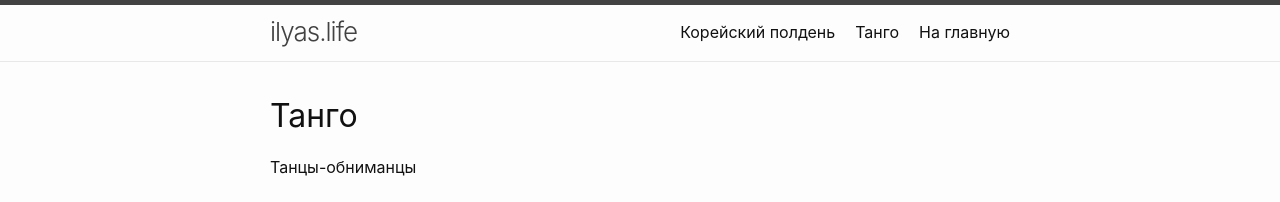
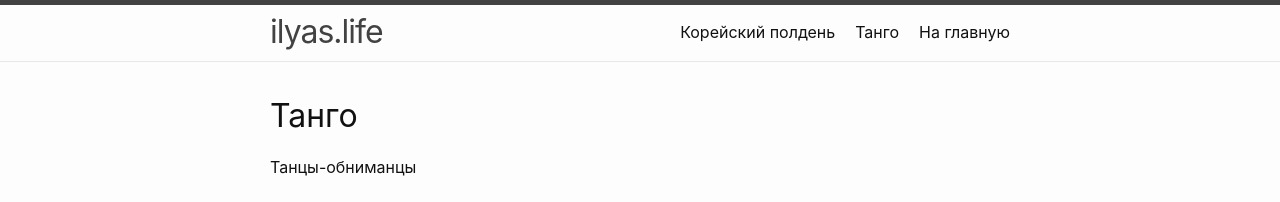
Before and after one commit to ilandikov/ilandikov.github.io, a Jekyll site: the page built from blog-tango/index.markdown, in a window 1280 px wide. Shown: the top 202 px of the page. Built offline with Jekyll 4.4.1, drawn with Linux system fonts in a browser that asks for light colours.

Commit message:
Bigger title

```diff
--- a/_sass/minima/_layout.scss
+++ b/_sass/minima/_layout.scss
@@ -11,8 +11,8 @@
 }
 
 .site-title {
-  @include relative-font-size(1.625);
-  font-weight: 300;
+  @include relative-font-size(2);
+  //font-weight: 300;
   line-height: $base-line-height * $base-font-size * 2.25;
   letter-spacing: -1px;
   margin-bottom: 0;
```
